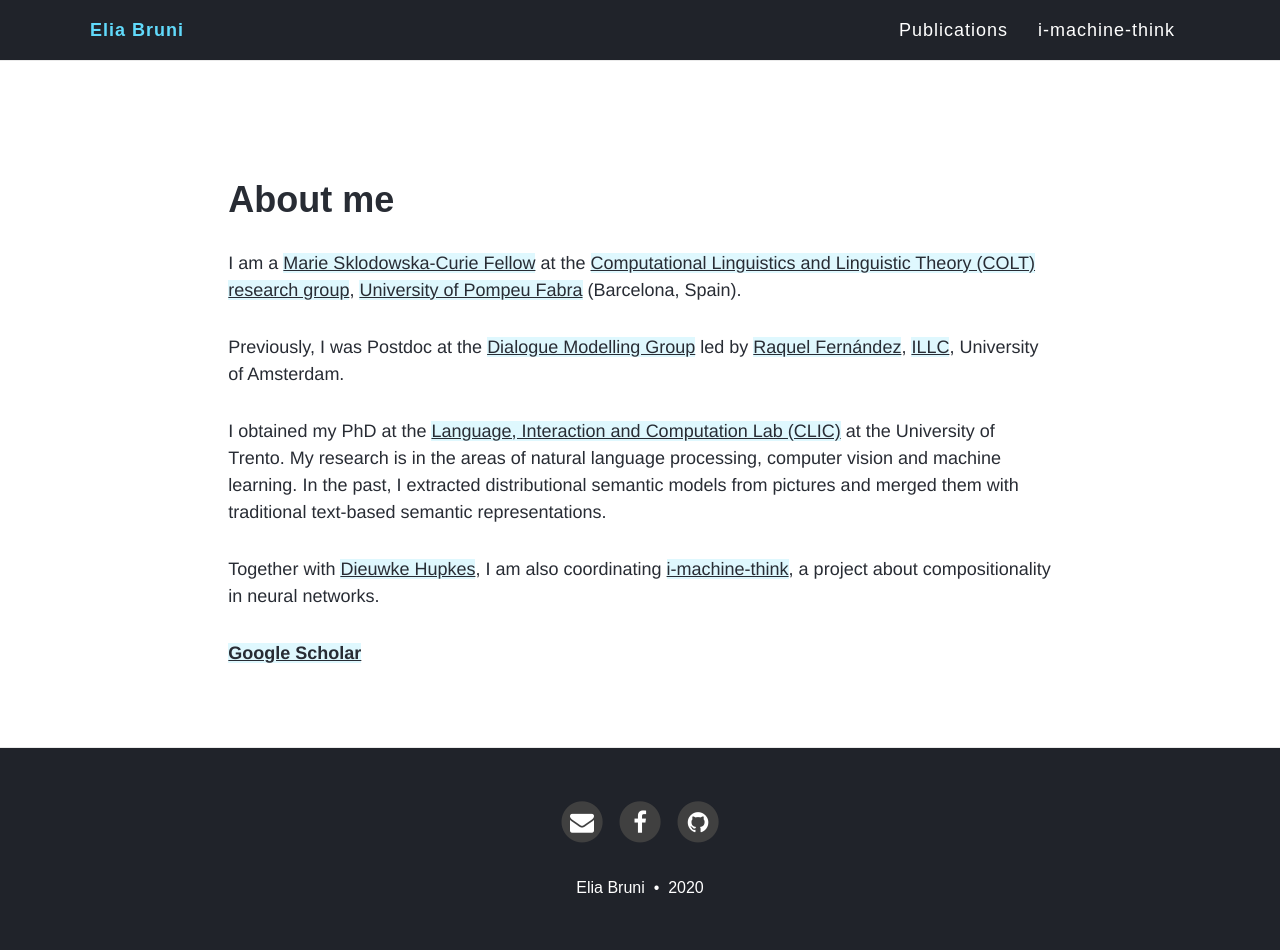
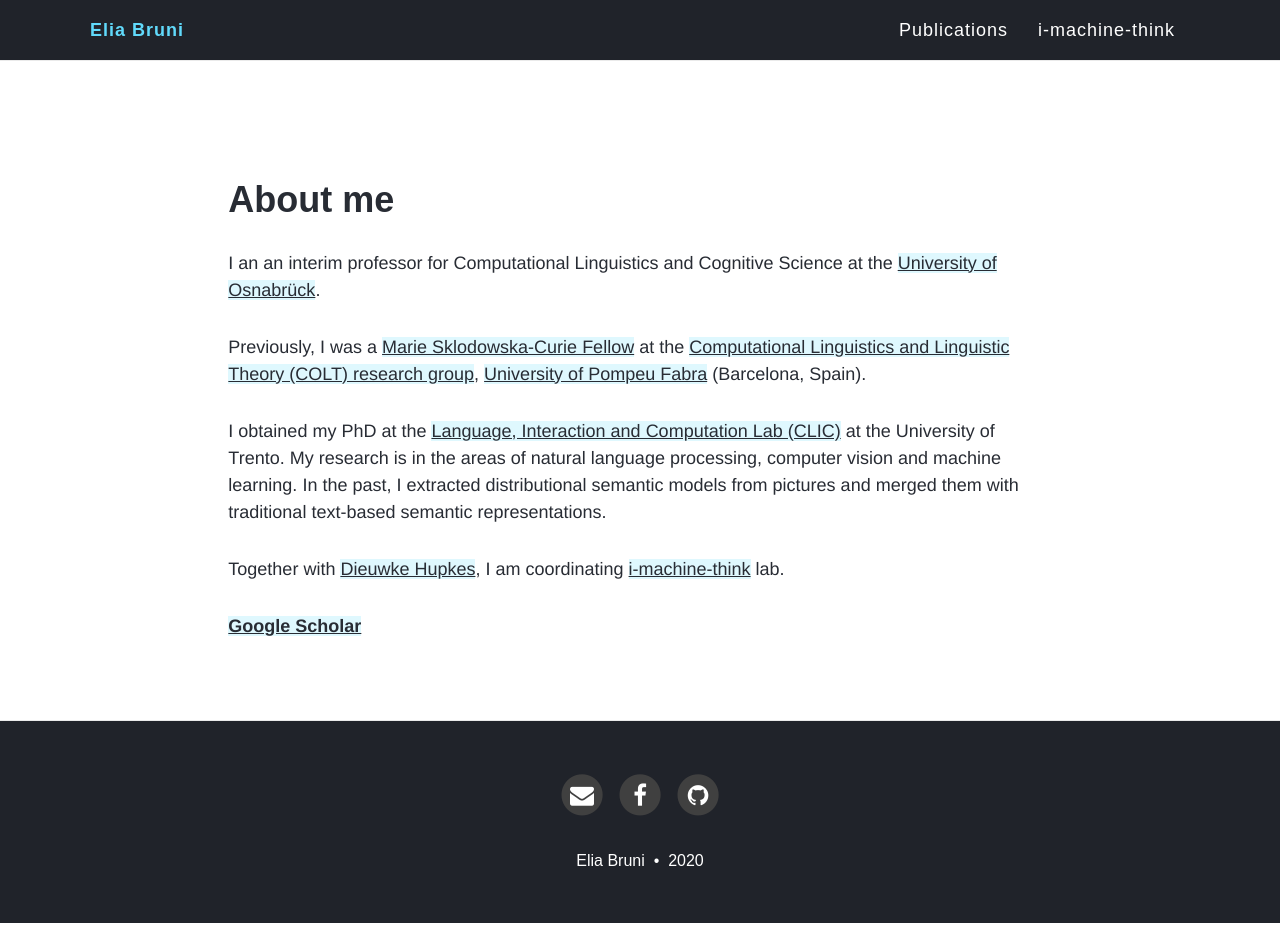
Before and after one commit to eliabruni/eliabruni.github.io, a Jekyll site: the page built from index.md, in a window 1280 px wide and 950 px high. Built offline with Jekyll 4.4.1, drawn with Linux system fonts in a browser that asks for light colours; nearby versions of some CDN libraries; the list of posts is cut into pages by our own code.

Commit message:
add new job and new pubs

```diff
--- a/index.md
+++ b/index.md
@@ -6,13 +6,10 @@ title: ""
 
 # About me
 
-I am a [Marie Sklodowska-Curie Fellow](https://ec.europa.eu/research/mariecurieactions/) at the [Computational Linguistics and
+I an an interim professor for Computational Linguistics and Cognitive Science at the [University of Osnabrück](https://www.uni-osnabrueck.de/startseite/).
+
+Previously, I was a [Marie Sklodowska-Curie Fellow](https://ec.europa.eu/research/mariecurieactions/) at the [Computational Linguistics and
 Linguistic Theory (COLT) research group](https://www.upf.edu/web/colt), [University of Pompeu Fabra](https://www.upf.edu/) (Barcelona, Spain).
-
-Previously, I was Postdoc at the
-[Dialogue Modelling Group](https://staff.fnwi.uva.nl/r.fernandezrovira/dialogue-group.php)
-led by [Raquel Fernández](https://staff.fnwi.uva.nl/r.fernandezrovira/), [ILLC](http://www.illc.uva.nl/),
-University of Amsterdam.
 
 I obtained my PhD at the [Language, Interaction and Computation Lab (CLIC)](http://clic.cimec.unitn.it/) at the
 University of Trento. My research is in the areas of natural language
@@ -21,7 +18,6 @@ merged them with traditional text-based semantic representations.
 
 Together with
 [Dieuwke Hupkes](http://dieuwkehupkes.nl/),
-I am also coordinating [i-machine-think](http://i-machine-think.github.io),
-a project about compositionality in neural networks.
+I am coordinating [i-machine-think](http://i-machine-think.github.io) lab.
 
 **[Google Scholar](https://scholar.google.com/citations?user=Oyb3NYgAAAAJ&hl=en)**
```
Also changed, not shown: publications.md (+4 -2 lines).
